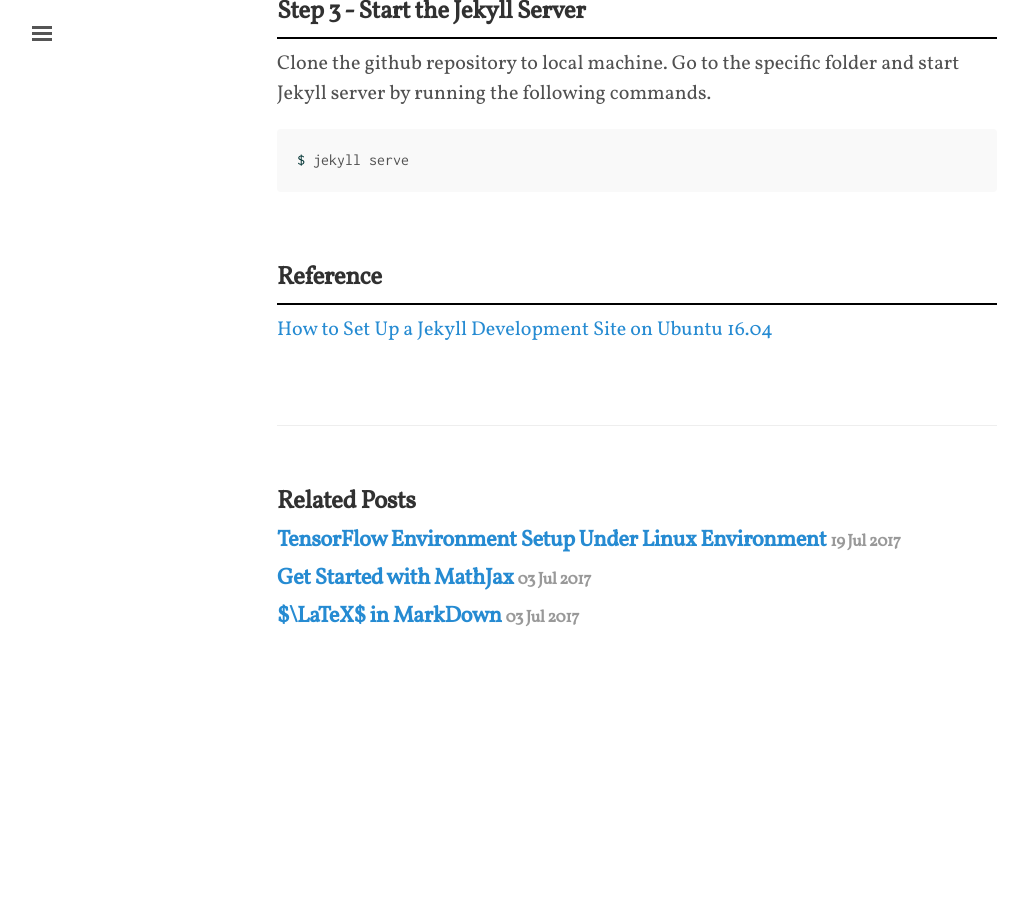
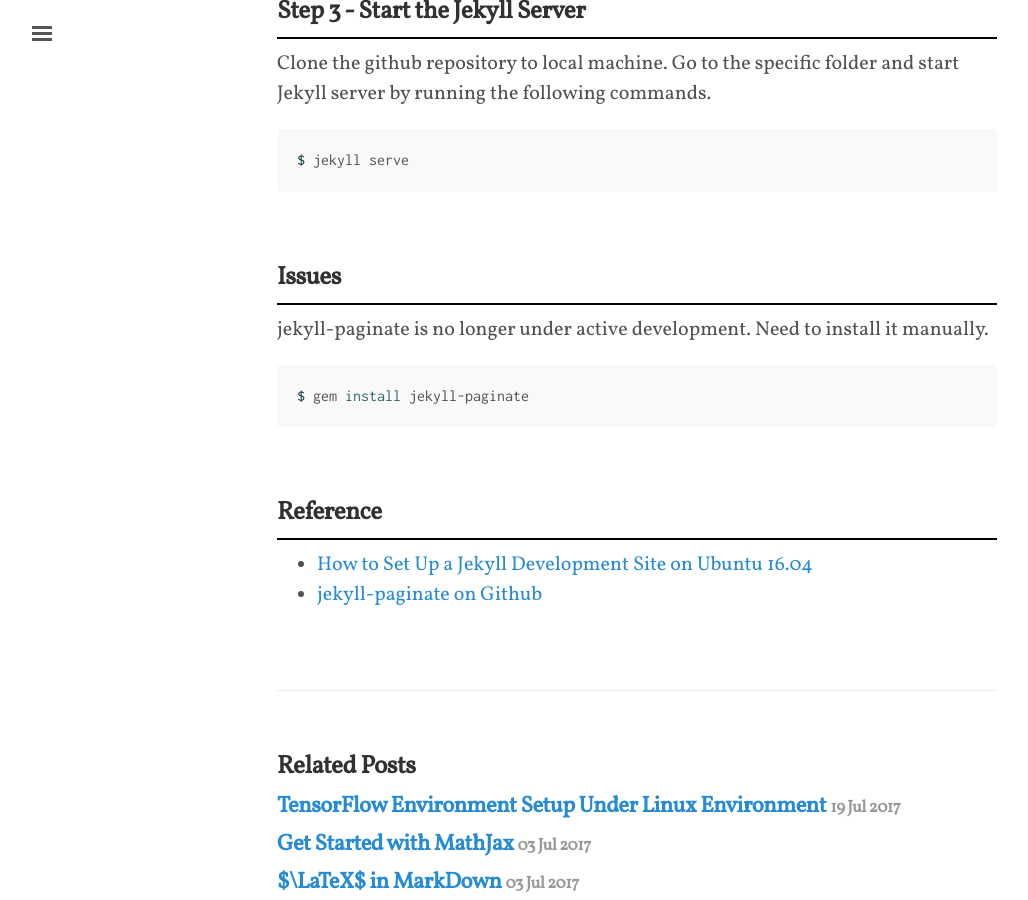
Before and after one commit to shevapato2008/myBlog, a Jekyll site: the page built from _posts/2017-06-30-Jekyll-installation-on-Ubuntu-16.04.md, in a window 1280 px wide and 900 px high, scrolled down 2229 px. Shown: the whole window, without its empty margins (3-1031 px from the left). Built offline with Jekyll 4.4.1, drawn with Linux system fonts in a browser that asks for light colours; some web fonts are replaced; comment, search, counter and statistics services are not loaded; before the commit the page ends 2920 px from its top, so only the background shows below that.

Commit message:
Modified

````diff
--- a/_posts/2017-06-30-Jekyll-installation-on-Ubuntu-16.04.md
+++ b/_posts/2017-06-30-Jekyll-installation-on-Ubuntu-16.04.md
@@ -87,6 +87,17 @@ $ jekyll serve
 
 <br>
 
+## Issues
+---
+
+jekyll-paginate is no longer under active development. Need to install it manually.
+
+```shell
+$ gem install jekyll-paginate
+```
+
+<br>
+
 ## Reference
 ---
 
@@ -96,4 +107,5 @@ $ jekyll serve
 [gcc]: https://packages.ubuntu.com/search?keywords=gcc "gcc package in Ubuntu"
 [gem]: https://rubygems.org/ "rubyGems.org"
 
-[How to Set Up a Jekyll Development Site on Ubuntu 16.04](https://www.digitalocean.com/community/tutorials/how-to-set-up-a-jekyll-development-site-on-ubuntu-16-04#conclusion)
++ [How to Set Up a Jekyll Development Site on Ubuntu 16.04](https://www.digitalocean.com/community/tutorials/how-to-set-up-a-jekyll-development-site-on-ubuntu-16-04#conclusion)
++ [jekyll-paginate on Github](https://github.com/jekyll/jekyll-paginate)
````
